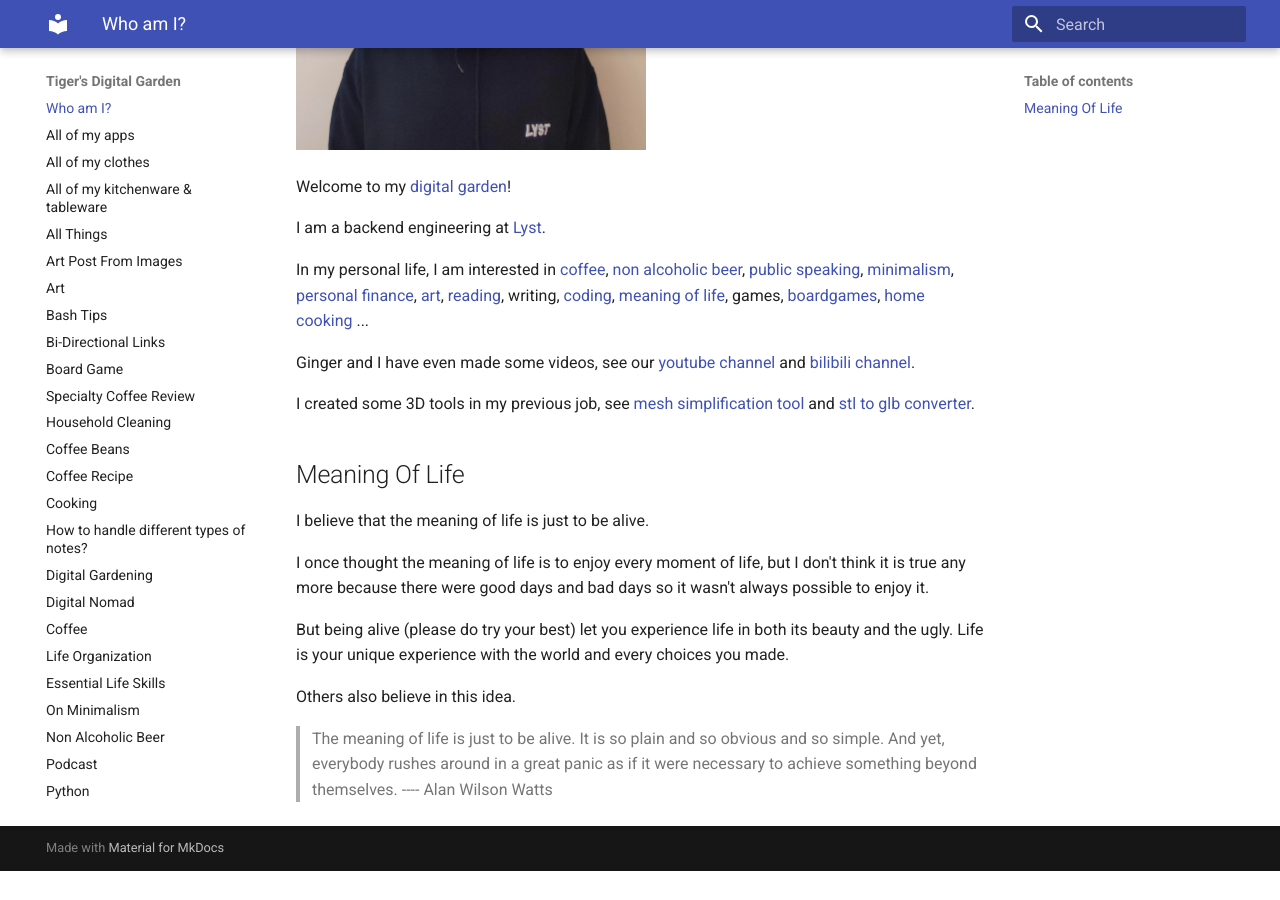
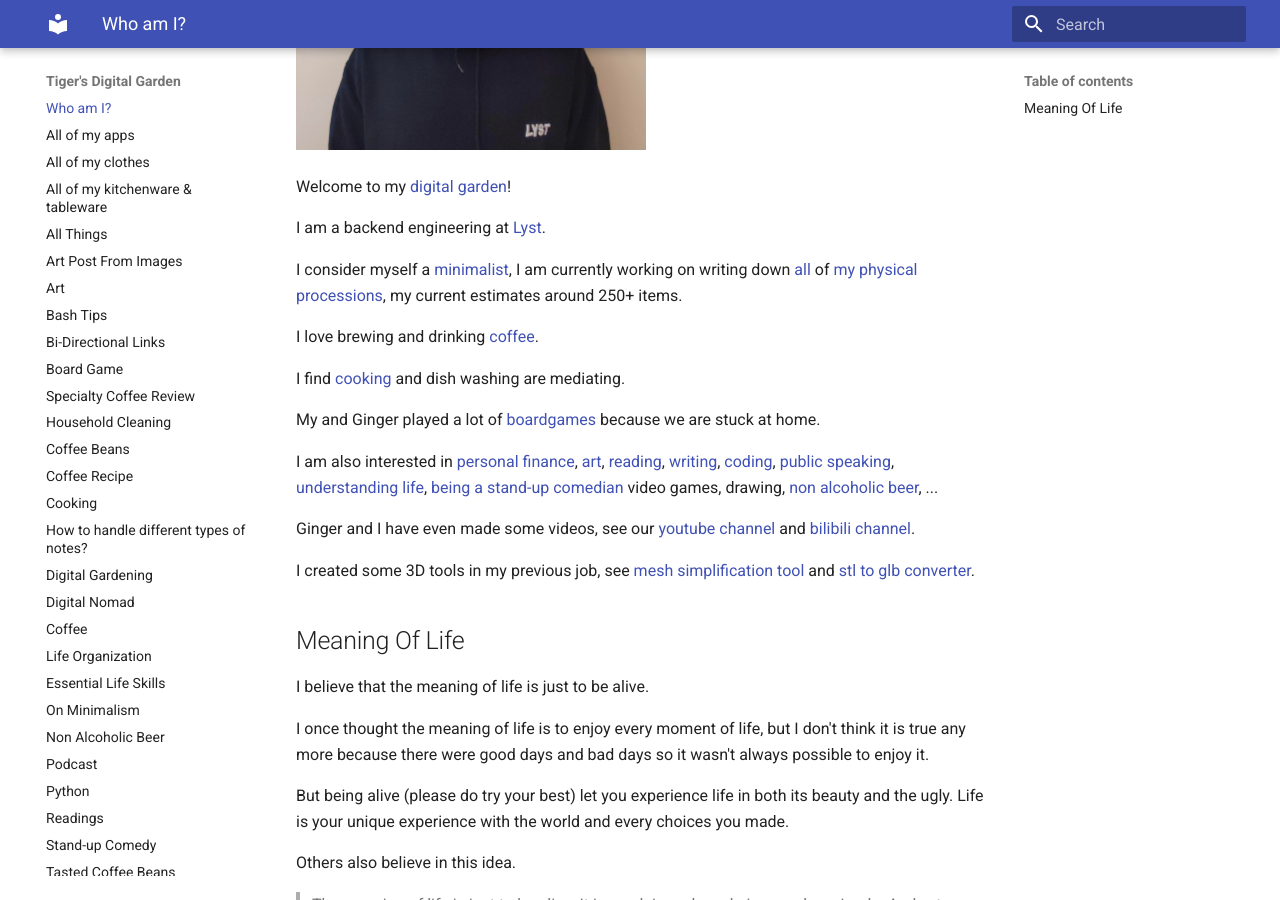
Before and after one commit to ynotstartups/notes, an MkDocs documentation site: the page built from notes/index.md, in a window 1280 px wide and 900 px high, scrolled down 421 px. Built offline with MkDocs 1.6.1 and Material for MkDocs 9.7.7, drawn with Linux system fonts in a browser that asks for light colours; before the commit the page ends 1292 px from its top, so only the background shows below that.

Commit message:
rework index page

```diff
--- a/notes/index.md
+++ b/notes/index.md
@@ -8,7 +8,30 @@
 
 I am a backend engineering at [Lyst](https://www.lyst.com).
 
-In my personal life, I am interested in [coffee](index-coffee.md), [non alcoholic beer](non-alcoholic-beer.md), [public speaking](https://www.bilibili.com/video/BV1u54y1x7zF), [minimalism](minimalism.md), [personal finance](https://www.bilibili.com/video/BV1u54y1x7zF), [art](art.md), [reading](reading.md), writing, [coding](https://github.com/ynotstartups), [meaning of life](#meaning-of-life), games, [boardgames](boardgame.md), [home cooking](cooking.md) ...
+I consider myself a [minimalist](minimalism.md), I am currently working on writing down [all](all-things.md) of [my](all-apps.md) [physical](all-clothes.md) [processions](all-kitchenware-and-tableware.md), my current estimates around 250+ items.
+
+I love brewing and drinking [coffee](index-coffee.md).
+
+I find [cooking](cooking.md) and dish washing are mediating.
+
+My and Ginger played a lot of [boardgames](boardgame.md) because we are stuck at home.
+
+I am also interested in
+ [personal finance](https://www.bilibili.com/video/BV1u54y1x7zF),
+ [art](art.md),
+ [reading](reading.md),
+ [writing](digital-garden.md),
+ [coding](https://github.com/ynotstartups),
+ [public speaking](https://www.bilibili.com/video/BV1u54y1x7zF),
+ [understanding life](#meaning-of-life),
+ [being a stand-up comedian](stand-up-comedy.md)
+ video games,
+ drawing,
+ [non alcoholic beer](non-alcoholic-beer.md),
+ ...
+
+
+
 
 Ginger and I have even made some videos, see our [youtube channel](https://www.youtube.com/channel/UCQE6i7tcSbBQMD8KSeUQYvQ) and [bilibili channel](https://space.bilibili.com/1281157300).
 
```
